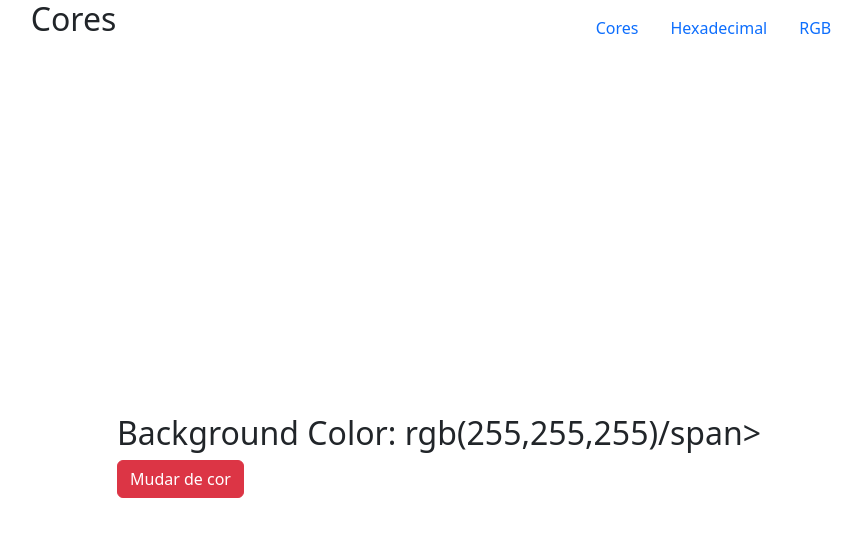
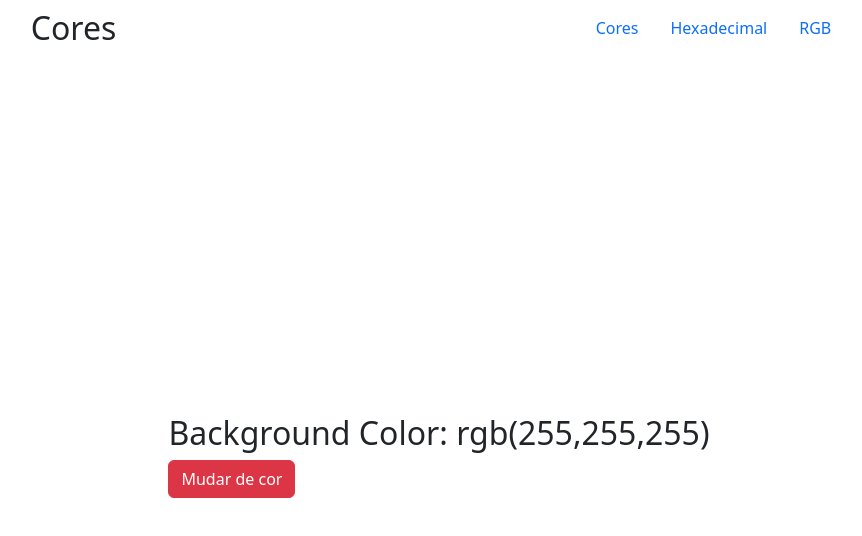
Before and after one commit to GabrielVieira1M/colors-generator, a plain HTML site: page rgb.html in a window 1280 px wide. Shown: the whole page, without its empty margins (201-1063 px from the left). Drawn offline with nearby package versions, Linux system fonts and the light colour scheme.

Commit message:
Modificando o HTML do site

```diff
--- a/rgb.html
+++ b/rgb.html
@@ -20,7 +20,7 @@
   </head>
   <body>
     <header class="d-flex justify-content-around">
-      <h2>Cores</h2>
+      <h2  class="align-self-center" style="margin: 0 !important;">Cores</h2>
       <nav class="navbar">
         <ul class="nav">
           <li><a class="nav-link" href="./index.html">Cores</a></li>
@@ -33,7 +33,7 @@
     <main id="main-color">
       <section class="d-flex justify-content-center" style="height: 100vh;">
         <div  class="m-auto">
-          <h2>Background Color: <span class="span-color">rgb(255,255,255)/span></h2>
+          <h2>Background Color: <span class="span-color">rgb(255,255,255)</span></h2>
           <button id="btn" class="btn btn-danger">Mudar de cor</button>
         </div>
       </section>
```
Also changed, not shown: hex.html (+1 -1 lines), index.html (+1 -1 lines).
